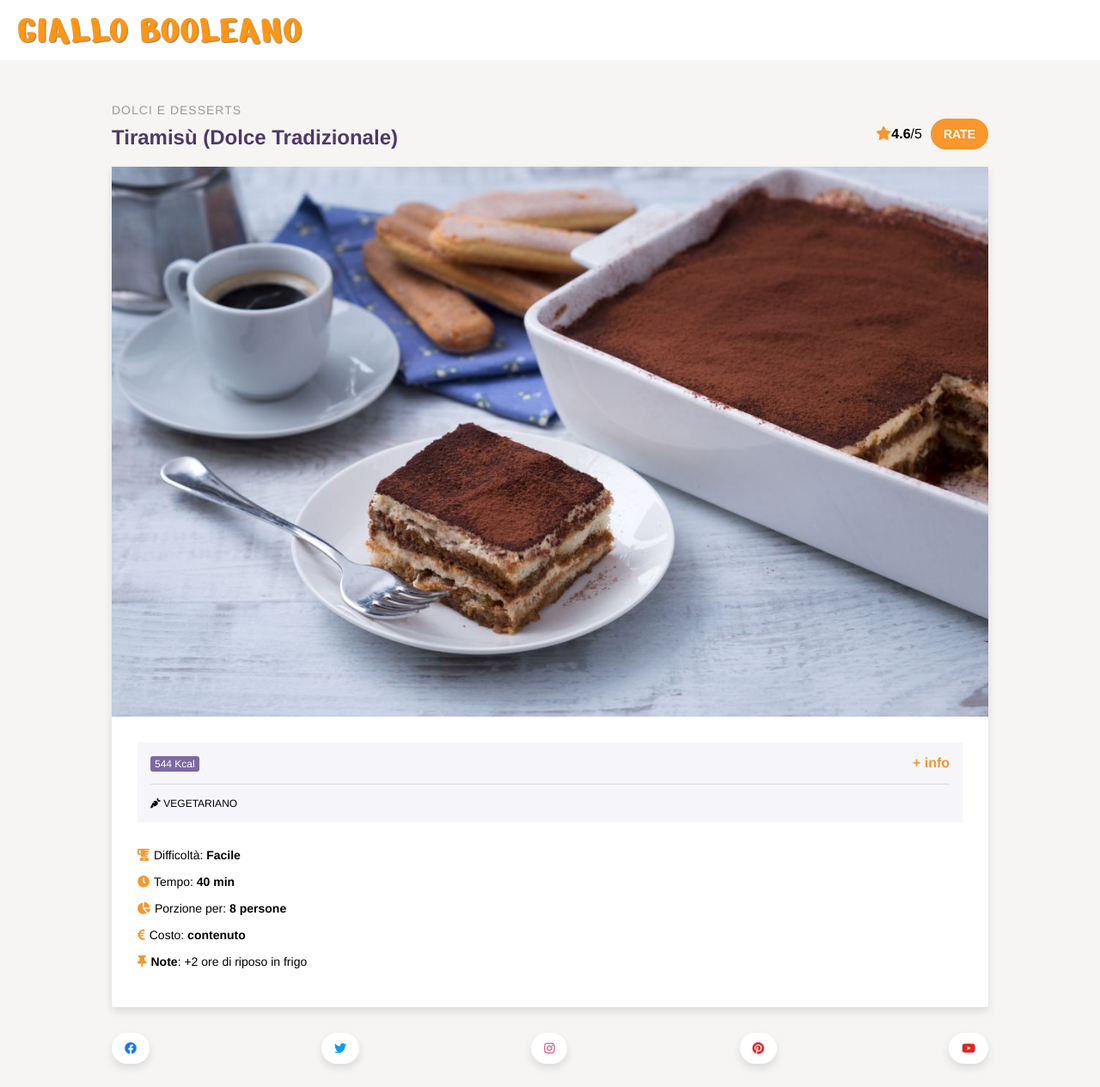
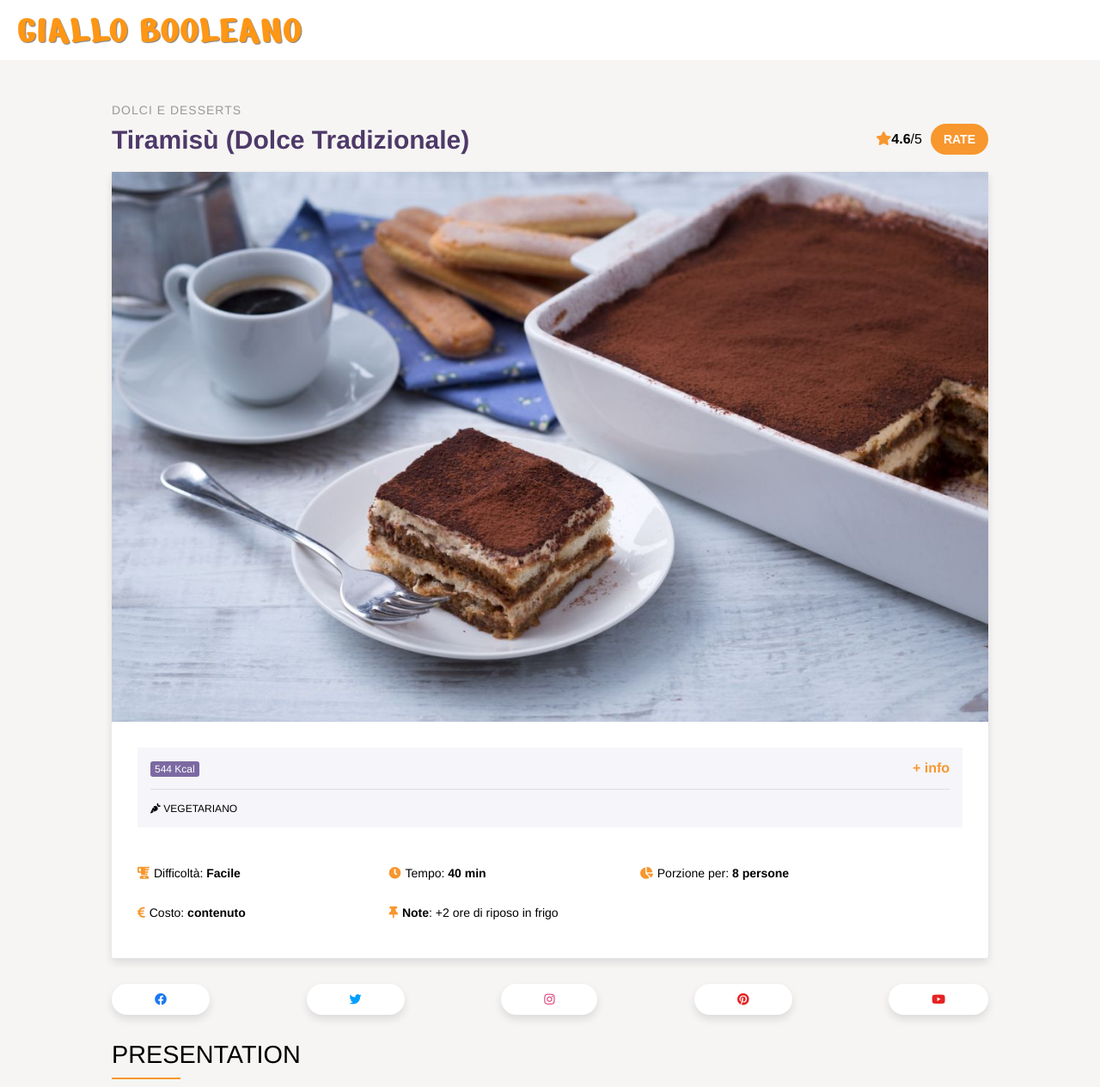
Before and after one commit to Alessio-Gasbarro/htmlcss-responsive-layout, a plain HTML site: page index.html in a window 1280 px wide. Shown: the top 1265 px of the page at 86% size. Drawn offline with Linux system fonts and the light colour scheme.

Commit message:
[UPD] Tablet

```diff
--- a/css/responsive.css
+++ b/css/responsive.css
@@ -7,6 +7,8 @@
 }
 
 /* Soluzione qui */
+
+/*-TABLET-*/
 
 @media screen and (min-width: 768px){
     #topbar{
@@ -20,4 +22,19 @@
     .recipe-origin{
         display: inline-block;
     }
+
+    .recipe-name{
+        font-size: 30px;
+    }
+
+    .social-networks button{
+        padding: 10px 50px;
+    }
+
+    .quick-notes li{
+        width: 30%;
+        display: inline-block;
+    }
+
+
 }
```
